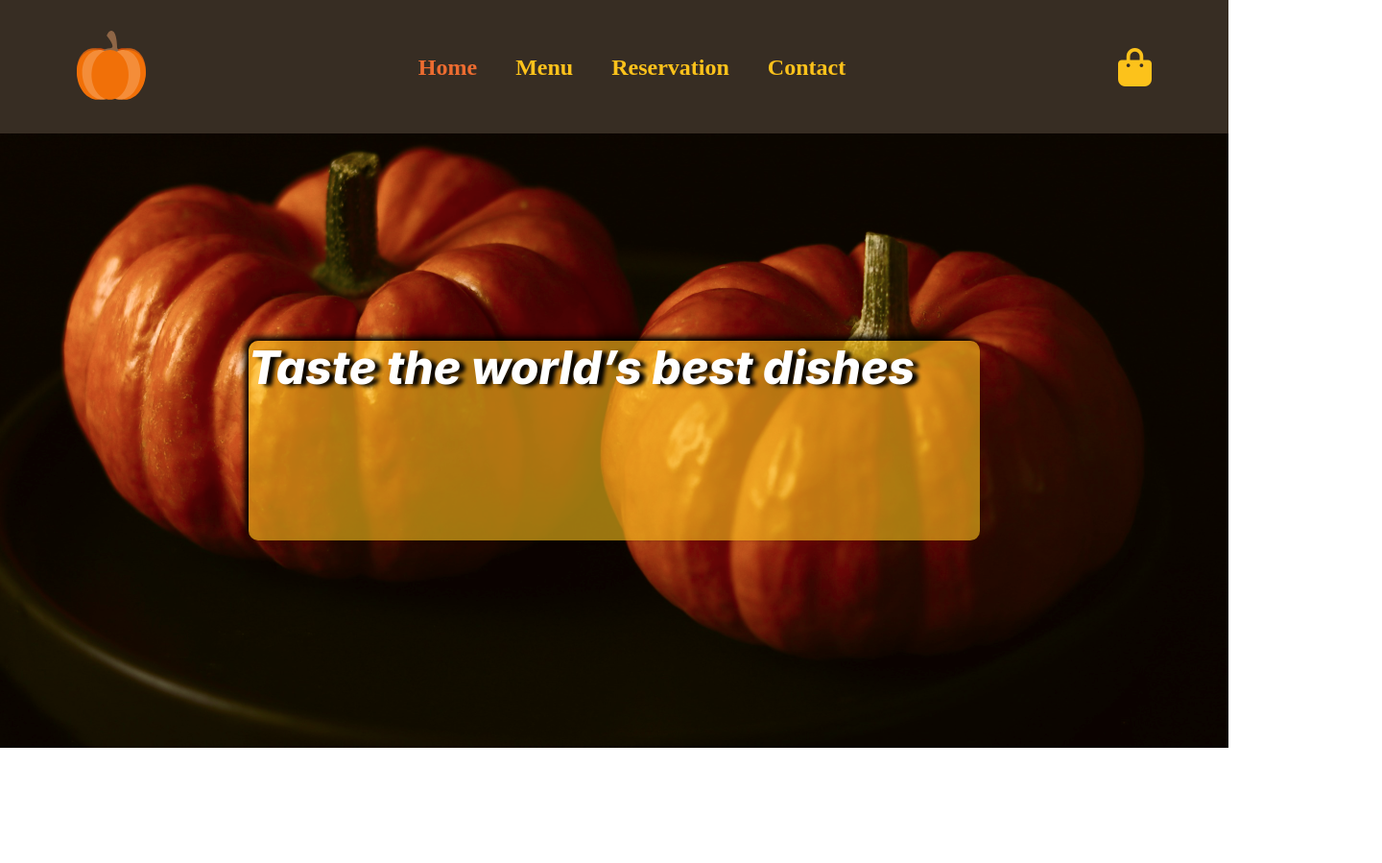
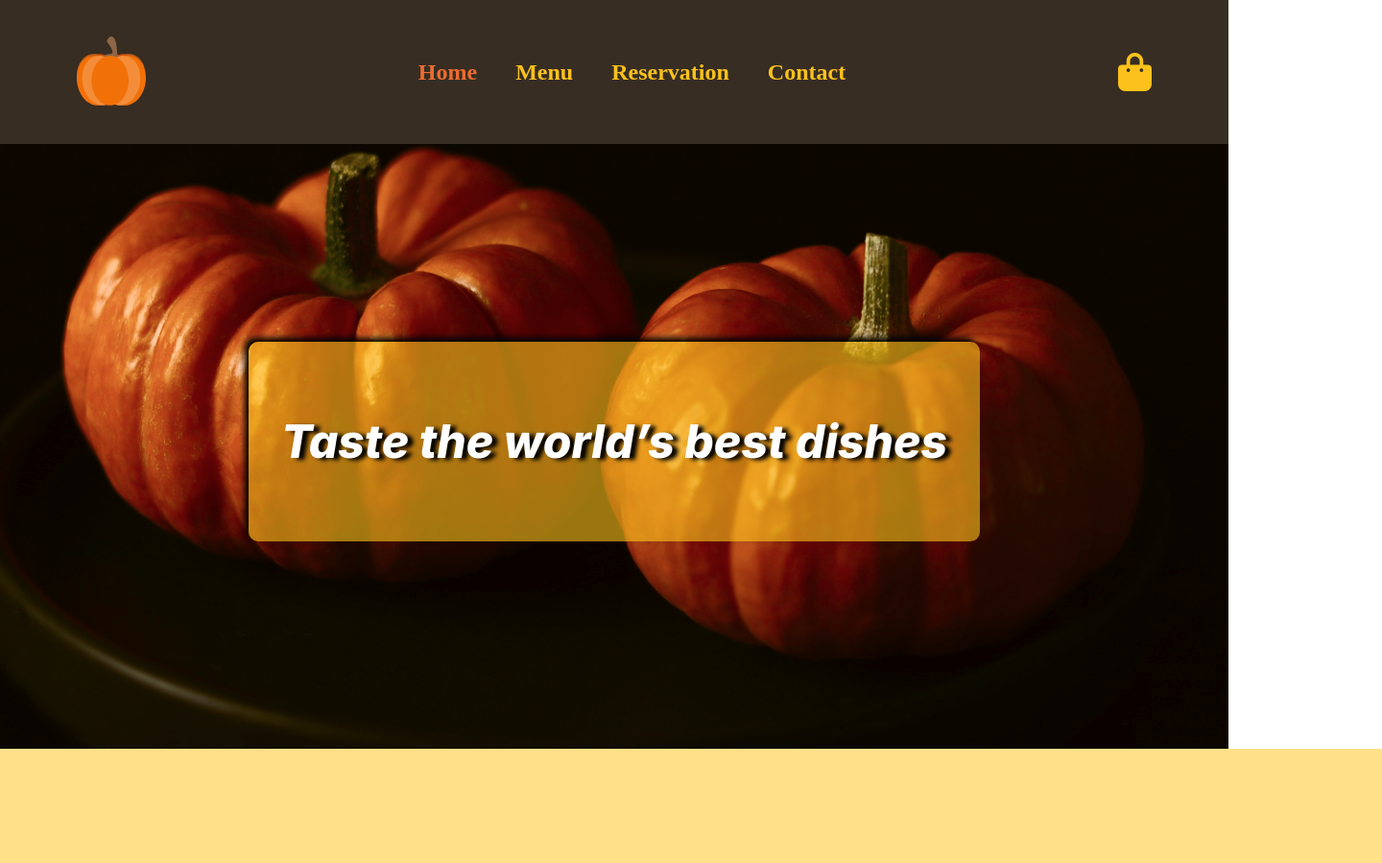
Before and after one commit to maikomeskhi/maiameskhi7, a plain HTML site: page index.html in a window 1280 px wide. Shown: the whole page at 96% size, 1440 px wide, since content can reach past the window. Before the commit the page ends 800 px from the top, so only its background shows below. Drawn offline with Linux system fonts and the light colour scheme.

Commit message:
index axali

```diff
--- a/css/style.css
+++ b/css/style.css
@@ -1,6 +1,12 @@
 .container {
+  max-width: 1440px;
+  width: 100%;
+  height: 500px;
+  margin: auto;
+  padding-top: 140px;
   width: min(100%, 1440px);
   margin: auto;
+  position: relative;
 }
 
 /*     header    */
@@ -10,6 +16,14 @@ header {
   display: flex;
   justify-content: space-between;
   align-items: center;
+  max-width: inherit;
+  width: inherit;
+  height: 150px;
+  position: fixed;
+  top: 0;
+  left: 50%;
+  transform: translateX(-50%);
+  z-index: 1000;
 }
 
 .header-ul {
@@ -40,6 +54,7 @@ header {
 /*    section   */
 
 .section1 {
+  width: 100%;
   height: 640px;
   position: relative;
   z-index: 1;
@@ -51,7 +66,7 @@ header {
   object-fit: cover;
 }
 
-article {
+.section1-article {
   width: 762px;
   height: 208px;
   top: 50%;
@@ -61,6 +76,9 @@ article {
   background-color: #fcc21b99;
   transform: translate(-50%, -50%);
   box-shadow: -4px -4px 6px 0px #000000;
+  display: flex;
+  justify-content: center;
+  align-items: center;
 }
 
 h1 {
@@ -70,6 +88,20 @@ h1 {
   font-size: 48px;
   line-height: 56px;
   letter-spacing: 0%;
-  color: #FFFFFF;
+  color: #ffffff;
   text-shadow: 6px 2px 4px #000000;
+  display: flex;
+  text-align: center;
+  justify-content: center;
+  align-items: center;
 }
+
+.section2 {
+  background-color: #ffe18a;
+  width: 1440px;
+  height: 560px;
+  top: 776px;
+  opacity: 1;
+  padding: 100px 80px;
+  justify-content: center;
+}
--- a/index.html
+++ b/index.html
@@ -49,13 +49,15 @@
           alt="photo of pumpkins"
           class="section1-img"
         />
-        <article>
+        <article class="section1-article">
           <h1>Taste the world’s best dishes</h1>
         </article>
       </section>
 
       <section class="section2">
-
+        <article class="card">
+          <img src="" alt="">
+        </article>
       </section>
     </div>
   </body>
```
Also changed, not shown: images/section2-image (1).png (added).
